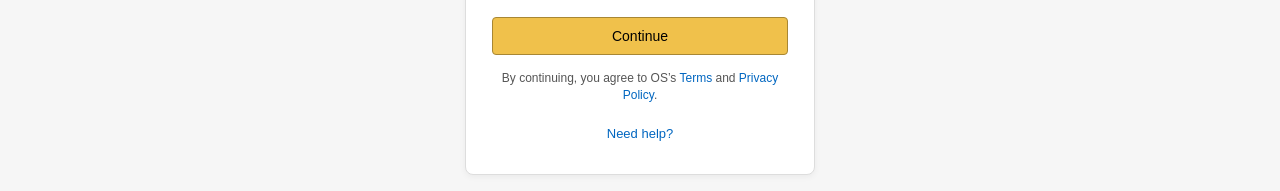
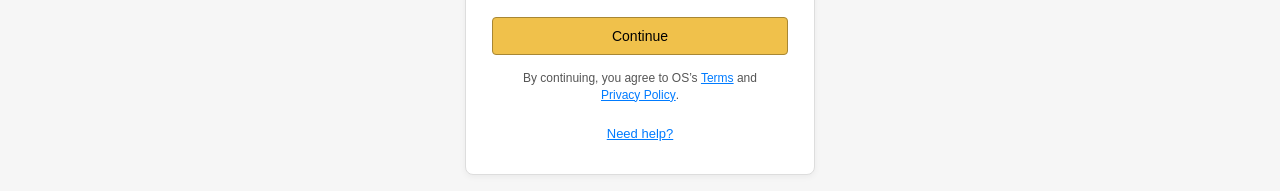
Before and after one commit to ShivanshTIwaRISS/CAPSTONE_SEM_2, a React (Create React App) app: page /login in a window 1280 px wide. Shown: the part 510-701 px from the top of the page. Built offline with nearby package versions, Linux system fonts and the light colour scheme; no server answers.

Commit message:
keeping it on

```diff
--- a/src/pages/Login/Login.jsx
+++ b/src/pages/Login/Login.jsx
@@ -25,7 +25,7 @@ export default function Login() {
       const userCredential = await signInWithEmailAndPassword(auth, email, password);
       const user = userCredential.user;
 
-      // ✅ Save user in localStorage (Fix for Vercel login check)
+      // ✅ Store user in localStorage so Cart recognizes login on Vercel
       localStorage.setItem("user", JSON.stringify({
         uid: user.uid,
         email: user.email,
@@ -97,13 +97,15 @@ export default function Login() {
             Continue
           </button>
 
+          {/* ✅ Replaced invalid <a href="#"> links */}
           <p className={styles.conditions}>
-            By continuing, you agree to OS’s <a href="#">Terms</a> and{" "}
-            <a href="#">Privacy Policy</a>.
+            By continuing, you agree to OS’s{" "}
+            <button type="button" className={styles.fakeLink}>Terms</button> and{" "}
+            <button type="button" className={styles.fakeLink}>Privacy Policy</button>.
           </p>
 
           <p className={styles.help}>
-            <a href="#">Need help?</a>
+            <button type="button" className={styles.fakeLink}>Need help?</button>
           </p>
         </form>
       </div>
--- a/src/pages/Login/Login.module.css
+++ b/src/pages/Login/Login.module.css
@@ -168,3 +168,15 @@ input:focus {
     font-size: 14px;
   }
 }
+.fakeLink {
+  background: none;
+  border: none;
+  color: #007bff;
+  cursor: pointer;
+  padding: 0;
+  text-decoration: underline;
+  font-size: inherit;
+}
+.fakeLink:hover {
+  opacity: 0.8;
+}
```
